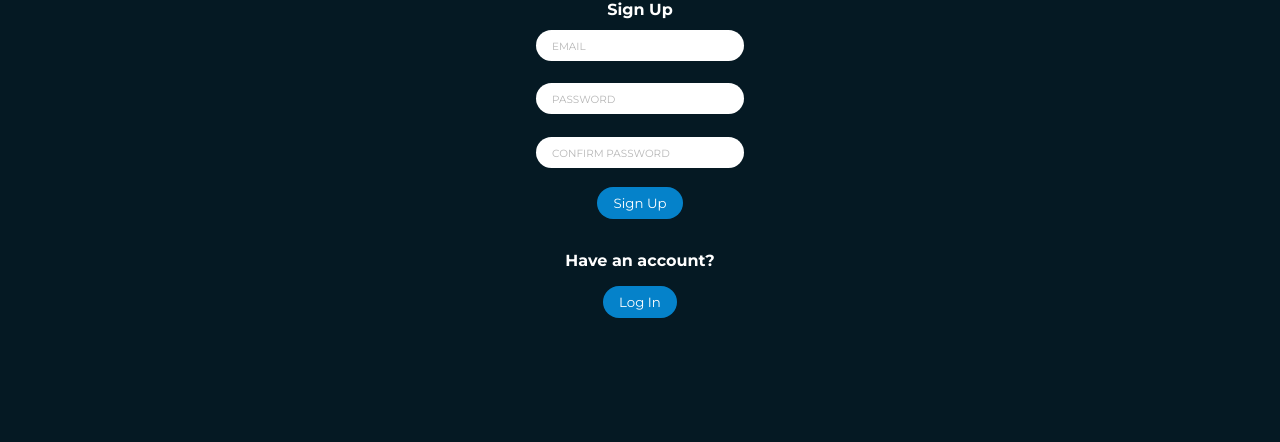
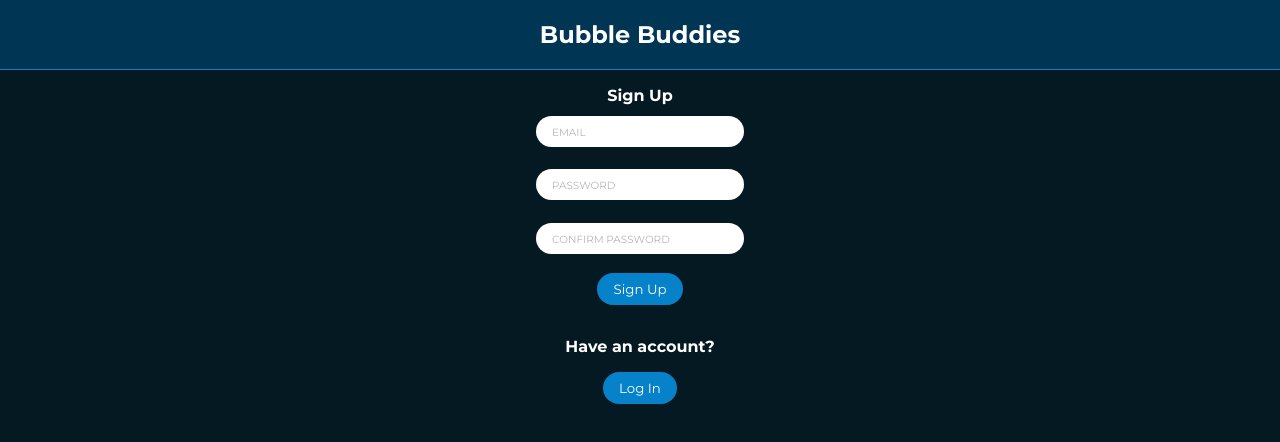
Before and after one commit to stuartkaija/bubble-buddies, a React (Create React App) app in the folder client/: page /signup in a window 1280 px wide. Shown: the top 442 px of the page. Built offline with nearby package versions, Linux system fonts and the light colour scheme.

Commit message:
working on back button navigation

```diff
--- a/client/src/App.jsx
+++ b/client/src/App.jsx
@@ -10,6 +10,7 @@ import SearchPage from './pages/SearchPage/SearchPage';
 
 
 function App() {
+
     return (
         <BrowserRouter>
             {/* <Header /> */}
--- a/client/src/components/Header/Header.jsx
+++ b/client/src/components/Header/Header.jsx
@@ -1,10 +1,10 @@
-import React, { Component } from 'react';
+import React, { Component, BrowserHistory } from 'react';
 import { Link } from 'react-router-dom';
 import './Header.scss';
 import WaterIcon from '@mui/icons-material/Water';
 import arrow from '../../assets/icons/arrow_back-24px.svg';
 
-export default class Header extends Component {
+class Header extends Component {
 
     state = {
         menu: null
@@ -24,7 +24,8 @@ export default class Header extends Component {
 
         return (
             <nav className='header-nav'>
-                <Link className='header-nav__link' to ='/'>
+
+                <Link className='header-nav__link' to ={'/' + id + '/'}>
                     <img src={arrow} alt="back arrow icon" />
                 </Link>
                 <h1 className='header-nav__title'>Bubble Buddies</h1>
@@ -41,3 +42,5 @@ export default class Header extends Component {
         );
     }
 }
+
+export default Header;
--- /dev/null
+++ b/client/src/components/HeaderLoggedOut/HeaderLoggedOut.jsx
@@ -0,0 +1,10 @@
+import React from 'react';
+import './HeaderLoggedOut.scss';
+
+export default function HeaderLoggedOut () {
+    return (
+        <nav className='header-nav'>
+            <h1 className='header-nav__title'>Bubble Buddies</h1>
+        </nav>
+    );
+};
--- /dev/null
+++ b/client/src/components/HeaderLoggedOut/HeaderLoggedOut.scss
@@ -0,0 +1,18 @@
+@use "../../styles/partials/variables" as *;
+
+.header-nav {
+    width: 100%;
+    display: flex;
+    flex-direction: row;
+    align-items: center;
+    justify-content: space-around;
+    background-color: $color-background-secondary;
+    border-bottom: 1px solid $color-accent-primary;
+    margin-bottom: 1rem;
+
+    &__title {
+        color: $color-text-primary;
+        margin-left: auto;
+        margin-right: auto;
+    }
+}
--- a/client/src/pages/EditProfilePage/EditProfilePage.jsx
+++ b/client/src/pages/EditProfilePage/EditProfilePage.jsx
@@ -1,6 +1,7 @@
 import axios from 'axios';
 import React, { Component } from 'react';
 import Input from '../../components/Input/Input';
+import Header from '../../components/Header/Header';
 import './EditProfilePage.scss';
 
 export default class EditProfilePage extends Component {
@@ -33,9 +34,14 @@ export default class EditProfilePage extends Component {
     };
 
     render() {
+        console.log(this.props.match.params.userId);
 
         return (
             <div className='edit'>
+                <Header
+                    // logout={this.handleLogout}
+                    id={this.props.match.params.userId}
+                    />
                 <h2 className='edit__title'>Edit your profile</h2>
                 <form onSubmit={this.handleEditSubmit} className='edit__form' action="" id='edit-profile'>
                     <Input label='First Name' type='text' name='firstname' id='firstname' />
--- a/client/src/pages/EditProfilePage/EditProfilePage.scss
+++ b/client/src/pages/EditProfilePage/EditProfilePage.scss
@@ -61,6 +61,7 @@
         border-radius: 0.75rem;
         font-family: 'Montserrat';
         padding: 0.75rem;
+        margin: 0rem 1.5rem;
         outline: none;
     }
 
--- a/client/src/pages/FindBuddyPage/FindBuddyPage.jsx
+++ b/client/src/pages/FindBuddyPage/FindBuddyPage.jsx
@@ -1,6 +1,7 @@
 import React, { Component } from 'react';
 import TinderCard from 'react-tinder-card';
 import DisplayPicture from '../../components/DisplayPicture/DisplayPicture';
+import Header from '../../components/Header/Header';
 import './FindBuddyPage.scss';
 
 import axios from 'axios';
@@ -64,6 +65,10 @@ export default class FindBuddyPage extends Component {
 
         return (
             <div className='buddy-container'>
+                <Header
+                    // logout={this.handleLogout}
+                    id={this.state.userId}
+                    />
                     {filteredUsers.map((user) => {
                         return (
                             <TinderCard
--- a/client/src/pages/LoginPage/LoginPage.jsx
+++ b/client/src/pages/LoginPage/LoginPage.jsx
@@ -1,6 +1,7 @@
 import React, { Component } from 'react';
 import { Link, Redirect } from 'react-router-dom';
 import axios from 'axios';
+import HeaderLoggedOut from '../../components/HeaderLoggedOut/HeaderLoggedOut';
 import './LoginPage.scss';
 
 export default class LoginPage extends Component {
@@ -38,6 +39,7 @@ export default class LoginPage extends Component {
     render() {
         return (
             <div className='login'>
+                <HeaderLoggedOut />
                 <p className='login__title'>Log In</p>
                 <form onSubmit={this.handleSubmit} className='login__form' id='login'>
                     <input className='login__email' type="text" id='email' name='email' placeholder='EMAIL' />
--- a/client/src/pages/ProfilePage/ProfilePage.jsx
+++ b/client/src/pages/ProfilePage/ProfilePage.jsx
@@ -1,6 +1,7 @@
 import React, { Component } from 'react';
 import './ProfilePage.scss';
 import Header from '../../components/Header/Header';
+import HeaderLoggedOut from '../../components/HeaderLoggedOut/HeaderLoggedOut';
 import DisplayPicture from '../../components/DisplayPicture/DisplayPicture';
 import { Redirect, Link } from 'react-router-dom';
 import axios from 'axios';
@@ -47,6 +48,7 @@ export default class ProfilePage extends Component {
         if (this.state.failedAuth || !this.state.user) {
             return (
                 <div className='catch'>
+                    <HeaderLoggedOut />
                     <p className='catch__sentence'>You must be logged in to see this page.</p>
                     <Link className='catch__button' to='/'>Log In</Link>
                 </div>
@@ -60,6 +62,9 @@ export default class ProfilePage extends Component {
         }
 
         const { displayPicture, id, firstName, lastName, certification, yearsExperience, about } = this.state.user
+
+        console.log(this.props.match);
+        console.log(this.props.history);
 
         return (
             <div className='profile'>
--- a/client/src/pages/ProfilePage/ProfilePage.scss
+++ b/client/src/pages/ProfilePage/ProfilePage.scss
@@ -27,12 +27,11 @@
         width: 100%;
         padding: 1rem;
         border-radius: 0.25rem;
-        box-shadow: 0px 0px 10px 0.1px $color-background-secondary;
         font-size: 1rem;
     }
 
     &__about {
-        padding-bottom: 1rem;
+        padding: 0rem 1rem 1rem;
     }
 
     &__edit-link {
--- a/client/src/pages/SignUpPage/SignUpPage.jsx
+++ b/client/src/pages/SignUpPage/SignUpPage.jsx
@@ -2,6 +2,7 @@ import React, { Component } from 'react';
 import { Link, Redirect } from 'react-router-dom';
 import axios from 'axios';
 import uniqid from 'uniqid';
+import HeaderLoggedOut from '../../components/HeaderLoggedOut/HeaderLoggedOut';
 import './SignUpPage.scss';
 
 export default class SignUp extends Component {
@@ -56,6 +57,7 @@ export default class SignUp extends Component {
     render() {
         return (
             <div className='sign-up'>
+                <HeaderLoggedOut />
                 <p className='sign-up__title'>Sign Up</p>
                 <form onSubmit={this.handleSubmit} className='sign-up__form' id="signup">
                     <input className='sign-up__email' type="text" name='email' id='email' placeholder='EMAIL' />
```
Also changed, not shown: client/src/pages/SearchPage/SearchPage.jsx (+6 -1 lines). Lines whose indentation alone changed are shown as unchanged.
